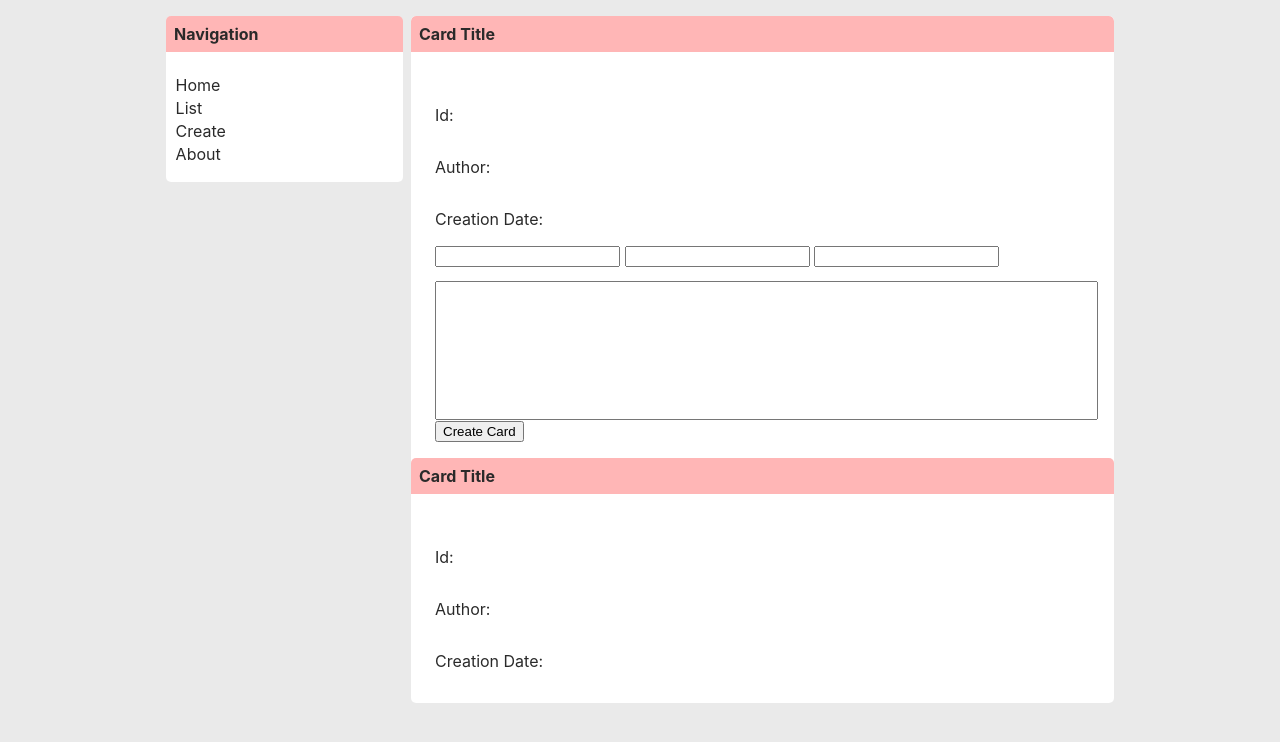
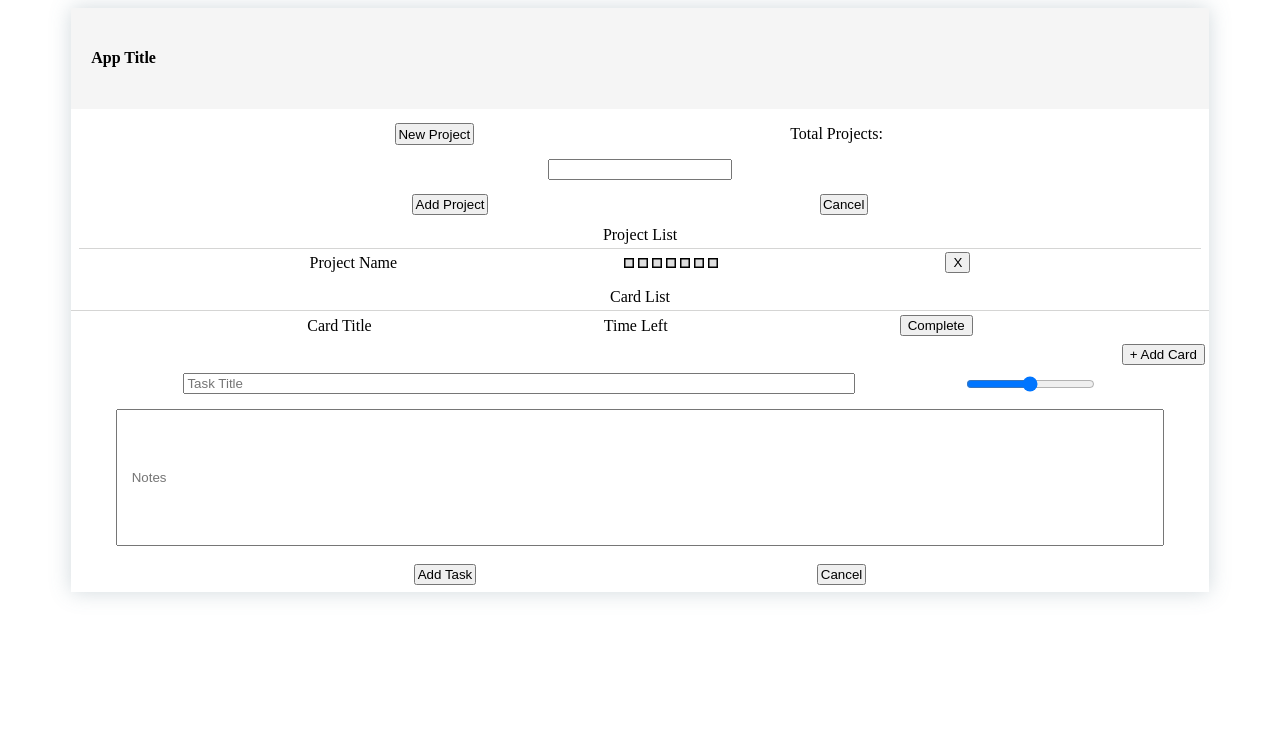
Before and after one commit to rodrigocbarroso/todo-my-wiki, a website: page dist/index.html in a window 1280 px wide. Drawn offline with Linux system fonts and the light colour scheme.

Commit message:
new front-end

```diff
--- a/dist/index.html
+++ b/dist/index.html
@@ -1,51 +1,88 @@
 <!DOCTYPE html>
-<meta charset="UTF-8">
+<meta charset="UTF-8" name="viewport" content="width=device-width, initial-scale=1">
 <head>
     <title>To-Do-MyWiki</title>
+
     <link href="styles.css" rel="stylesheet">
+
 </head>
 <body>
     <div class="container-global">
-        <div class="container-navigation" id="navigation">
-            <h4>Navigation</h4>
-            <p>Home</p>
-            <p>List</p>
-            <p>Create</p>
-            <p>About</p>
+        <div class="container-top">
+            <div class="row">
+                <h4>App Title</h4>
+            </div>
         </div>
-        <div class="container-content" id="content">
-            <h4>Card Title</h4>
-            <div class="createView">
+        <div class="container-projectlist">
+            <div class="row">
 
-                <p>Id:</p>
-                <p>Author:</p>
-                <p>Creation Date:</p>
-                <div class="controls">
-                    <form>
-                        <input id='title-input' type="text">
-                        <input id='project-selector' type="">
-                        <input id="priority-selector" type="">
-                        <input id='card-text-input' type="text">
-                        <button value="create-card-btn" name="create-card-btn" type="button" id="create-card-btn">Create Card</button>
-
-                    </form>
+                <button class="item">New Project</button>
+                <span class="item">Total Projects: </span>
+            </div>
+            <div class="hidden">
+                <div class="row">
+                    <input type="text" name="Project Name" id="input-project-name" class="item">
                 </div>
-                <div class="view">
-
+                <div class="row">
+                    <button class="item">Add Project</button>
+                    <button class="item">Cancel</button>
                 </div>
             </div>
-            <h4>Card Title</h4>
-            <div class="listView">
+            <div class="row">
+                Project List
+            </div>
+            <div class="row project top-border">
+                <div class="naming">Project Name</div>
+                <div class="priority-list">
+                    <svg width="10" height="10">
+                        <rect class="sqr-priority-0" width="10" height="10" />
+                    </svg>
+                    <svg width="10" height="10">
+                        <rect class="sqr-priority-0" width="10" height="10" />
+                    </svg>
+                    <svg width="10" height="10">
+                        <rect class="sqr-priority-0" width="10" height="10" />
+                    </svg>
+                    <svg width="10" height="10">
+                        <rect class="sqr-priority-0" width="10" height="10" />
+                    </svg>
+                    <svg width="10" height="10">
+                        <rect class="sqr-priority-0" width="10" height="10" />
+                    </svg>
+                    <svg width="10" height="10">
+                        <rect class="sqr-priority-0" width="10" height="10" />
+                    </svg>
+                    <svg width="10" height="10">
+                        <rect class="sqr-priority-0" width="10" height="10" />
+                    </svg>
+                </div>
+                <button>X</button>
 
-                <p>Id:</p>
-                <p>Author:</p>
-                <p>Creation Date:</p>
-
-                <div class="view">
-
+            </div>
+        </div>
+        <div class="container-cardlist">
+            <div class="row header">
+                Card List
+            </div>
+            <div class="row card top-border">
+                <span>Card Title</span><span>Time Left</span><button>Complete</button>
+            </div>
+            <div class="row">
+                <button class="add-btn position-right">+ Add Card</button>
+            </div>
+            <div class="hidden" id="add-card-section">
+                <div class="row">
+                    <input class="title-input" type="text" name="card-title-input" id="card-title-input" placeholder="Task Title">
+                    <input class="range-input" type="range" name="card-priority-input" id="card-priority-input">
+                </div>
+                <div class="row">
+                    <input class="notes-input" type="text" name="card-notes-input" id="card-notes-input" placeholder="Notes">
+                </div>
+                <div class="row">
+                    <button class="item">Add Task</button>
+                    <button class="item">Cancel</button>
                 </div>
             </div>
-
         </div>
 
 
--- a/dist/styles.css
+++ b/dist/styles.css
@@ -1,88 +1,86 @@
 
-body {
-    background-color: #eaeaea;
-    font-family: -apple-system, BlinkMacSystemFont, 'Segoe UI', Roboto, Oxygen, Ubuntu, Cantarell, 'Open Sans', 'Helvetica Neue', sans-serif;
+.container-global {
+    display: flex;
+    flex-direction: column;
+    margin: auto;
+    width: 90%;
+    border-style: hidden;
+    box-shadow: 0 0 20px 0px #607d8b4a;
 }
 
-.container-global {
-    padding: 0.5em;
+.container-top {
     display: flex;
     flex-direction: row;
-    flex-wrap: nowrap;
-    width: 75%;
-    align-content: center;
-    margin: auto;
+    padding: 1em;
+    background: #4643430d;
+
 }
 
-@media (max-width: 800px) {
-    .container-global {
-        flex-direction: column;
-    }
+.container-projectlist {
+    display: flex;
+    flex-direction: column;
+    padding: 0.5em;
+
+}
+
+.item {
+    padding: 0.1em;
+    margin: 0.2em;
 }
 
 
-.container-navigation {
-    border-radius: 5px;
-    display: flex;
-    flex-direction: column;
-    min-width: 25%;
-    height: min-content;
-    padding-bottom: 1em;
-    color: rgb(42, 42, 42);
-    background-color: white;
-    font-family: -apple-system, BlinkMacSystemFont, 'Segoe UI', Roboto, Oxygen, Ubuntu, Cantarell, 'Open Sans', 'Helvetica Neue', sans-serif;
-}
 
-.container-navigation h4, .container-content h4 {
-    display: flex;
-    border-top-left-radius: 5px;
-    border-top-right-radius: 5px;
-    padding: 0.5em;
-    margin-top: 0em;
-    background-color: rgba(255, 0, 0, 0.288);
-}
-
-.container-navigation p {
-    display: flex;
-    padding: 0em 0.5em 0em 0.5em;
-    margin: 0.1em;
-}
-
-
-.container-content {
-    overflow-y: auto;
-    display: flex;
-    flex-direction: column;
-    border-radius: 5px;
-    width: 90%;
-    margin-left: 0.5em;
-    color: rgb(42, 42, 42);
-    background-color: #ffffff;
-}
-
-
-.createView {
-    display: flex;
-    flex-direction: column;
-    padding: 0em 0.5em 0em 0.5em;
-    margin: 1em;
+.container-projectlist input {
 
 }
 
-.listView {
+.row {
     display: flex;
-    flex-direction: column;
-    padding: 0em 0.5em 0em 0.5em;
-    margin: 1em;
+    flex-direction: row;
+    flex-wrap: wrap;
+    /* align-content: flex-start; */
+    align-items: center;
+    /* margin: auto; */
+    /* width: fit-content; */
+    /* align-self: flex-start; */
+    justify-content: space-evenly;
+    padding: 0.25em;
+}
+
+.project {
+    display: flex;
+    flex-direction: row;
+    padding: 0.2em;
+    flex-basis: 50%;
+}
+
+.top-border {
+    border-top-style: solid;
+    border-top-width: 1px;
+    border-color: #504f4d3d;
+}
+
+.sqr-priority-0 {
+    fill: rgb(49 49 51 / 16%);
+    stroke-width: 3;
+    stroke: rgb(0,0,0);
+}
+
+.position-right {
+    margin-left: auto;
+}
+
+.notes-input {
+    width: 90%;
+    min-height: 8em;
+    padding: 1em;
+    margin: 0.5em;
+}
+
+.title-input {
+    flex-grow: 0.6;
+    justify-self: flex-start;
+    align-self: flex-start;
+    display: flex;
 
 }
-
-#title-input {
-    margin-bottom: 0.5em;
-}
-
-#card-text-input {
-    margin-top: 0.5em;
-    width: 100%;
-    min-height: 10em;
-}
```
Also changed, not shown: README.md.
